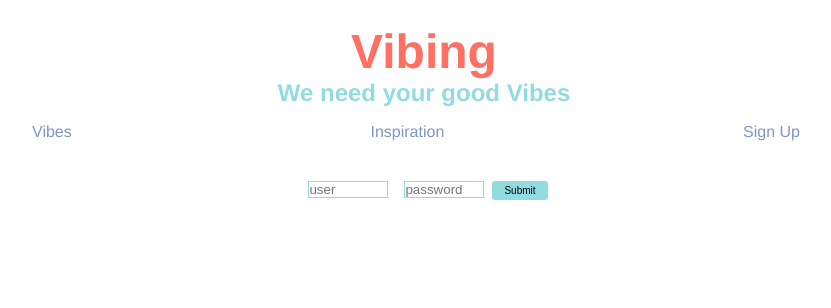
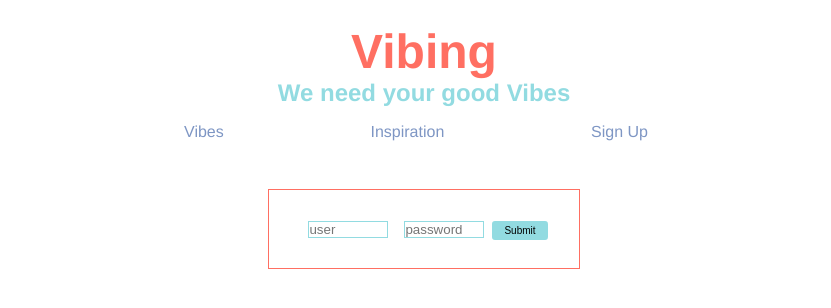
Before and after one commit to ThwCorbin/vibing, a React (Create React App) app: page /signup in a window 1280 px wide. Shown: the top 308 px of the page, without its empty margins (216-1047 px from the left). Built offline with nearby package versions, Linux system fonts and the light colour scheme.

Commit message:
Style Vibe, SignUp, Navbar, and Header

```diff
--- a/src/components/Form/Form.css
+++ b/src/components/Form/Form.css
@@ -1,6 +1,3 @@
-.form > label {
-}
-
 .form > label > input {
 	width: 5rem;
 	color: var(--blue);
--- a/src/components/Header/Header.css
+++ b/src/components/Header/Header.css
@@ -2,18 +2,21 @@ header {
 	display: flex;
 	flex-direction: column;
 	align-items: center;
-	width: 90%;
+	width: 100%;
+	max-width: 50rem;
 	padding: 1rem;
 	margin-bottom: 1rem;
 }
 
 .h1-title {
+	width: 100%;
 	font-size: 3rem;
 	color: var(--coral);
 	margin-top: 0.5rem;
 }
 
 .h2-subtitle {
+	width: 100%;
 	text-align: center;
 	color: var(--aqua);
 	padding-bottom: 1rem;
--- a/src/components/Navbar/Navbar.css
+++ b/src/components/Navbar/Navbar.css
@@ -1,5 +1,6 @@
 .navbar {
-	width: 70%;
+	width: 100%;
+	max-width: 30rem;
 }
 
 .navbar > ul {
--- /dev/null
+++ b/src/components/SignUp/SignUp.css
@@ -0,0 +1,11 @@
+.div-sign-up-form {
+	display: flex;
+	flex-direction: column;
+	align-items: center;
+	justify-content: center;
+	width: 19.5rem;
+	min-height: 5rem;
+	padding: 0.5rem;
+	border: 0.1rem solid var(--coral);
+	margin: 1rem;
+}
--- a/src/components/SignUp/SignUp.js
+++ b/src/components/SignUp/SignUp.js
@@ -2,6 +2,7 @@ import React, { Component } from "react";
 import axios from "axios";
 import Form from "../Form/Form";
 import Header from "../Header/Header";
+import "./SignUp.css";
 
 class SignUp extends Component {
 	constructor(props) {
@@ -41,7 +42,9 @@ class SignUp extends Component {
 		return (
 			<React.Fragment>
 				<Header />
-				<Form formCallback={this.handleSignUp} />
+				<div className="div-sign-up-form">
+					<Form formCallback={this.handleSignUp} />
+				</div>
 			</React.Fragment>
 		);
 	}
--- /dev/null
+++ b/src/components/Vibe/Vibe.css
@@ -0,0 +1,24 @@
+.div-vibe-post-forms {
+	display: flex;
+	flex-direction: column;
+	align-items: center;
+	border: 0.1rem solid var(--aqua);
+}
+
+.div-vibe-post {
+	width: 19.5rem;
+	min-height: 5rem;
+	font-size: 1rem;
+	color: var(--gray-dark);
+	padding: 0.5rem;
+	border: 0.1rem solid var(--coral);
+	margin: 1rem;
+}
+
+.div-vibe-forms {
+	display: flex;
+	justify-content: space-around;
+	align-items: center;
+	width: 19.5rem;
+	margin-bottom: 1rem;
+}
--- a/src/components/Vibe/Vibe.js
+++ b/src/components/Vibe/Vibe.js
@@ -1,6 +1,7 @@
 import React, { Component } from "react";
 import Header from "../Header/Header";
 import Form from "../Form/Form";
+import "./Vibe.css";
 
 let url = "https://vibing-api.herokuapp.com/home/posts";
 
@@ -71,9 +72,13 @@ class Vibe extends Component {
 				return (
 					<React.Fragment>
 						<Header />
-						<Form id={item._id} formDeleteCallback={this.handleDelete} />
-						<div>{item.post}</div>
-						<Form formUpdateCallback={this.handleUpdate} />
+						<div className="div-vibe-post-forms">
+							<div className="div-vibe-post">{item.post}</div>
+							<div className="div-vibe-forms">
+								<Form formUpdateCallback={this.handleUpdate} />
+								<Form id={item._id} formDeleteCallback={this.handleDelete} />
+							</div>
+						</div>
 					</React.Fragment>
 				);
 			} else {
```
